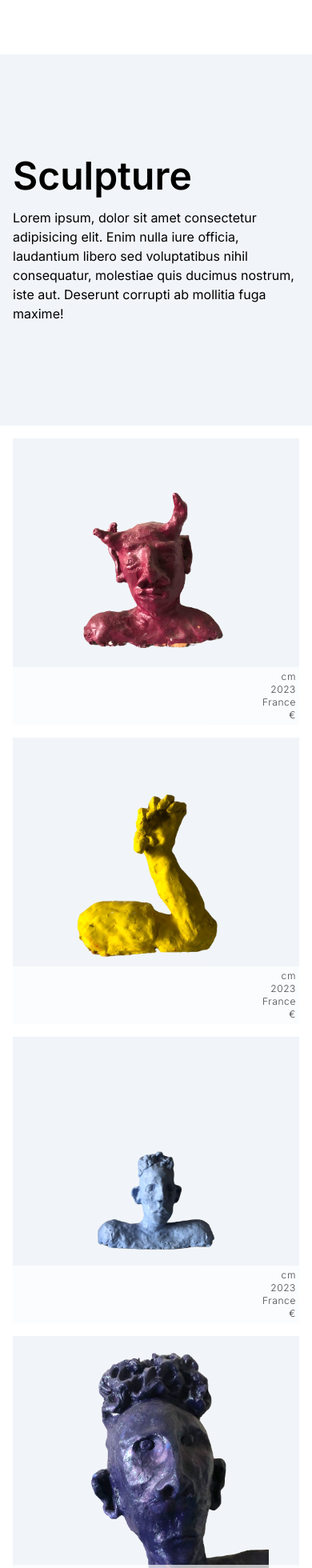
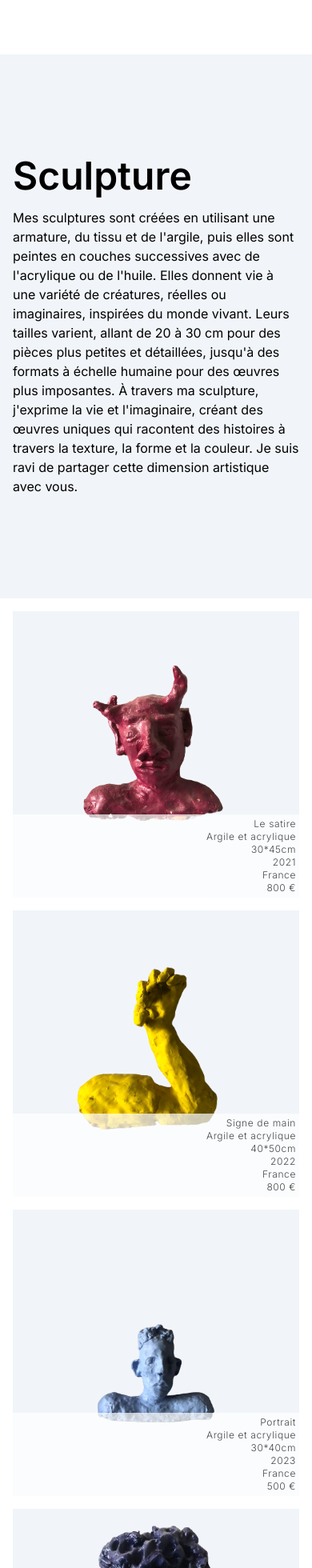
Before and after one commit to VexinWeb/cesanges, a Next.js app: page /sculpture in a window 390 px wide. Shown: the part 776-2736 px from the top of the page at 80% size. Built offline with nearby package versions, Linux system fonts and the light colour scheme.

Commit message:
Textes des catégories, dernières infos des oeuvres

```diff
--- a/app/contact/page.tsx
+++ b/app/contact/page.tsx
@@ -72,7 +72,8 @@ const ContactPage = () => {
               <div className="absolute w-full h-full object-cover">
                 <Image
                   src={imagePath}
-                  alt={`Image ${index + 1}`}
+                  // alt={`Image ${index + 1}`}
+                  alt="Photographie autoportrait"
                   className="w-full h-full object-cover opacity-70"
                   width={50}
                   height={50}
@@ -82,17 +83,31 @@ const ContactPage = () => {
           ))}
         </div>
         <div className="bg-slate-100 flex gap-4 my-10 py-16 min-w-80 flex-col md:flex-row px-4 sm:px-10">
-          <h1 className="w-full items-center font-semibold text-5xl justify-center flex">
+          <h1 className="w-full items-center font-semibold text-5xl justify-center flex px-4 sm:px-10 md:w-1/2">
             Contact
           </h1>
-          <div>
+          <div className="md:w-1/2">
             <p className="w-full flex items-center">
-              Lorem ipsum, dolor sit amet consectetur adipisicing elit. Enim
-              nulla iure officia, laudantium libero sed voluptatibus nihil
-              consequatur, molestiae quis ducimus nostrum, iste aut. Deserunt
-              corrupti ab mollitia fuga maxime!
+              Né en 1992, je suis un artiste autodidacte travaillant depuis mon
+              atelier à Albi, en Occitanie. Au cours de ma carrière artistique,
+              j&apos;ai créé et accumulé plus d&apos;un millier d&apos;œuvres
+              depuis le milieu des années 2000. Mon travail est une exploration
+              constante de l&apos;art à travers différentes disciplines,
+              notamment la peinture à l&apos;huile, la photographie et la
+              sculpture. Mes influences artistiques sont variées, mais je puise
+              une grande inspiration des maîtres classiques tels que Le
+              Caravage, Manet ou Courbet. Leurs œuvres ont façonné ma
+              compréhension de l&apos;art et influencé ma propre pratique
+              artistique. En parallèle, je m&apos;intéresse également à des
+              artistes contemporains tels que Cartier-Bresson, Basquiat et Bram
+              Bogart, qui apportent une dimension moderne à mon travail. Ma
+              collection, composée de plus de mille œuvres, témoigne de ma
+              passion pour l&apos;expression artistique et de mon désir de
+              partager des histoires visuelles uniques avec le monde. Mon art
+              est un reflet de mon voyage artistique, de mes influences et de
+              mon exploration continue de la créativité.
             </p>
-            <div className="my-4 flex flex-col md:flex-row">
+            <div className="mt-8 mb-4 flex flex-col md:flex-row">
               <div className="w-full pb-4">
                 <strong>E-mail</strong>
                 <br />
@@ -137,11 +152,11 @@ const ContactPage = () => {
         </div>
       </div>
       <div className="flex flex-row justify-between font-bold tracking-wide my-10 px-4 sm:px-10 text-base sm:text-3xl">
-        <Link href="/sculpture" className="flex">
+        <Link href="/photographie" className="flex">
           <div className="flex items-center pe-4">
             <ArrowBackIosIcon style={{ fontSize: "1.5rem" }} />
           </div>
-          <div className="flex items-center">Sculpture</div>
+          <div className="flex items-center">Photographie</div>
         </Link>
         <Link href="/peinture" className="flex">
           <div className="flex items-center">Peinture</div>
--- a/app/mock/dataPhotographie.js
+++ b/app/mock/dataPhotographie.js
@@ -1,69 +1,69 @@
 const dataPhotographie = [
   {
     id: 1,
-    title: "",
-    material: "",
-    dimensions: "cm",
-    date: "2023",
+    title: "Autoportrait",
+    material: "Impression sur toile",
+    dimensions: "",
+    date: "2018",
     location: "France",
-    price: " €",
+    price: "",
     src: "/images/photographie/1.jpg",
-    alt: "",
+    alt: "Autoportrait",
   },
   {
     id: 2,
-    title: "",
+    title: "L'atelier",
     material: "",
-    dimensions: "cm",
+    dimensions: "",
     date: "2023",
     location: "France",
-    price: " €",
+    price: "500 €",
     src: "/images/photographie/2.jpg",
-    alt: "",
+    alt: "L'atelier",
   },
   {
     id: 3,
-    title: "",
+    title: "Clair-obscur",
     material: "",
-    dimensions: "cm",
-    date: "2023",
+    dimensions: "",
+    date: "2022",
     location: "France",
-    price: " €",
+    price: "500 €",
     src: "/images/photographie/3.jpeg",
-    alt: "",
+    alt: "Clair-obscur",
   },
   {
     id: 4,
-    title: "",
+    title: "Autoportrait",
     material: "",
-    dimensions: "cm",
+    dimensions: "",
     date: "2023",
     location: "France",
-    price: " €",
+    price: "700 €",
     src: "/images/photographie/4.jpeg",
-    alt: "",
+    alt: "Autoportrait",
   },
   {
     id: 5,
-    title: "",
+    title: "Ruelle",
     material: "",
-    dimensions: "cm",
-    date: "2023",
+    dimensions: "",
+    date: "2021",
     location: "France",
-    price: " €",
+    price: "500 €",
     src: "/images/photographie/5.jpeg",
-    alt: "",
+    alt: "Ruelle",
   },
   {
     id: 6,
-    title: "",
+    title: "Abuela",
     material: "",
-    dimensions: "cm",
-    date: "2023",
+    dimensions: "",
+    date: "2021",
     location: "France",
-    price: " €",
+    price: "700 €",
     src: "/images/photographie/6.jpeg",
-    alt: "",
+    alt: "Abuela",
   },
 ];
 
--- a/app/mock/dataSculpture.js
+++ b/app/mock/dataSculpture.js
@@ -1,69 +1,69 @@
 const dataSculpture = [
   {
     id: 1,
-    title: "",
-    material: "",
-    dimensions: "cm",
-    date: "2023",
+    title: "Le satire",
+    material: "Argile et acrylique",
+    dimensions: "30*45cm",
+    date: "2021",
     location: "France",
-    price: " €",
+    price: "800 €",
     src: "/images/sculpture/1.png",
-    alt: "",
+    alt: "Le satire",
   },
   {
     id: 2,
-    title: "",
-    material: "",
-    dimensions: "cm",
-    date: "2023",
+    title: "Signe de main",
+    material: "Argile et acrylique",
+    dimensions: "40*50cm",
+    date: "2022",
     location: "France",
-    price: " €",
+    price: "800 €",
     src: "/images/sculpture/2.png",
-    alt: "",
+    alt: "Signe de main",
   },
   {
     id: 3,
-    title: "",
-    material: "",
-    dimensions: "cm",
+    title: "Portrait",
+    material: "Argile et acrylique",
+    dimensions: "30*40cm",
     date: "2023",
     location: "France",
-    price: " €",
+    price: "500 €",
     src: "/images/sculpture/3.png",
-    alt: "",
+    alt: "Portrait",
   },
   {
     id: 4,
-    title: "",
-    material: "",
-    dimensions: "cm",
+    title: "Portrait",
+    material: "Argile et acrylique",
+    dimensions: "40*60cm",
     date: "2023",
     location: "France",
-    price: " €",
+    price: "900 €",
     src: "/images/sculpture/4.png",
-    alt: "",
+    alt: "Portrait",
   },
   {
     id: 5,
-    title: "",
-    material: "",
-    dimensions: "cm",
+    title: "La bague",
+    material: "Argile et acrylique",
+    dimensions: "10cm",
     date: "2023",
     location: "France",
-    price: " €",
+    price: "300 €",
     src: "/images/sculpture/5.png",
-    alt: "",
+    alt: "La bague",
   },
   {
     id: 6,
-    title: "",
-    material: "",
-    dimensions: "cm",
+    title: "Portrait",
+    material: "Argile et acrylique",
+    dimensions: "40*50cm",
     date: "2023",
     location: "France",
-    price: " €",
+    price: "1500 €",
     src: "/images/sculpture/6.png",
-    alt: "",
+    alt: "Portrait",
   },
 ];
 
--- a/app/peinture/page.tsx
+++ b/app/peinture/page.tsx
@@ -17,7 +17,7 @@ const PeinturePage = () => {
       <div className="flex flex-col items-center justify-between h-screen">
         <Image
           src={firstImageDataPeinture.src}
-          alt="Image 1"
+          alt="Peinture"
           className=" inset-0 w-full h-full object-cover"
           width={600}
           height={600}
@@ -28,10 +28,19 @@ const PeinturePage = () => {
           Peinture
         </h1>
         <p className="w-full flex items-center">
-          Lorem ipsum, dolor sit amet consectetur adipisicing elit. Enim nulla
-          iure officia, laudantium libero sed voluptatibus nihil consequatur,
-          molestiae quis ducimus nostrum, iste aut. Deserunt corrupti ab
-          mollitia fuga maxime!
+          Mon principal mode d&apos;expression artistique est la peinture à
+          l&apos;huile, une technique riche en profondeur et en textures. Je
+          crée mes œuvres sur divers supports tels que la toile, le carton, le
+          papier spécialement conçu pour l&apos;huile, et le bois, explorant
+          ainsi diverses possibilités artistiques. Lorsque j&apos;utilise du
+          papier, je choisis un type adapté à la peinture à l&apos;huile,
+          éliminant ainsi le besoin de Gesso. Mes créations varient en taille,
+          allant du format A5 pour des œuvres plus intimes à des dimensions
+          impressionnantes de 1 mètre sur 1,5 mètre, offrant ainsi une diversité
+          d&apos;options pour les amateurs d&apos;art. À travers la peinture à
+          &apos; l&apos;huile, je partage mes émotions, idées et ma vision
+          artistique, racontant des histoires uniques avec passion et
+          dévouement.
         </p>
       </div>
       {/*  */}
--- a/app/photographie/page.tsx
+++ b/app/photographie/page.tsx
@@ -17,7 +17,7 @@ const PhotographiePage = () => {
       <div className="flex flex-col items-center justify-between h-screen">
         <Image
           src="/images/photographie/1.jpg"
-          alt="Image 1"
+          alt="Photographie autoportrait"
           className=" inset-0 w-full h-full object-cover"
           width={600}
           height={600}
@@ -28,10 +28,20 @@ const PhotographiePage = () => {
           Photographie
         </h1>
         <p className="w-full flex items-center">
-          Lorem ipsum, dolor sit amet consectetur adipisicing elit. Enim nulla
-          iure officia, laudantium libero sed voluptatibus nihil consequatur,
-          molestiae quis ducimus nostrum, iste aut. Deserunt corrupti ab
-          mollitia fuga maxime!
+          Ma photographie est entièrement numérique, explorant à la fois la
+          couleur et le noir et blanc pour créer une gamme d&apos;émotions
+          visuelles. Je me distingue par l&apos;utilisation du clair-obscur,
+          créant des contrastes impressionnants et des jeux de lumière qui
+          donnent une profondeur unique à mes clichés. Mon travail met en avant
+          l&apos;humain, capturant des émotions, des récits et des visages pour
+          une perspective authentique de la vie. En tant qu&apos;artiste, je
+          m&apos;engage également dans l&apos;autoportrait, explorant diverses
+          facettes de mon identité artistique. Ma collection de photographies
+          compte environ 1000 œuvres accumulées sur près de 20 ans, reflétant
+          mon parcours artistique et mes inspirations. À travers elle, je
+          raconte des histoires visuelles qui évoquent des émotions et des
+          réflexions, centrées sur l&apos;humain et l&apos;authenticité. Je suis
+          ravi de partager cette diversité d&apos;œuvres avec vous.
         </p>
       </div>
       {/*  */}
--- a/app/sculpture/page.tsx
+++ b/app/sculpture/page.tsx
@@ -15,7 +15,7 @@ const SculpturePage = () => {
       <div className="flex flex-col items-center justify-between h-screen">
         <Image
           src="/images/sculpture/1.png"
-          alt="Image 1"
+          alt="Sculpture"
           className=" inset-0 w-full h-full object-contain"
           width={600}
           height={600}
@@ -26,10 +26,16 @@ const SculpturePage = () => {
           Sculpture
         </h1>
         <p className="w-full flex items-center">
-          Lorem ipsum, dolor sit amet consectetur adipisicing elit. Enim nulla
-          iure officia, laudantium libero sed voluptatibus nihil consequatur,
-          molestiae quis ducimus nostrum, iste aut. Deserunt corrupti ab
-          mollitia fuga maxime!
+          Mes sculptures sont créées en utilisant une armature, du tissu et de
+          l&apos;argile, puis elles sont peintes en couches successives avec de
+          l&apos;acrylique ou de l&apos;huile. Elles donnent vie à une variété
+          de créatures, réelles ou imaginaires, inspirées du monde vivant. Leurs
+          tailles varient, allant de 20 à 30 cm pour des pièces plus petites et
+          détaillées, jusqu&apos;à des formats à échelle humaine pour des œuvres
+          plus imposantes. À travers ma sculpture, j&apos;exprime la vie et
+          l&apos;imaginaire, créant des œuvres uniques qui racontent des
+          histoires à travers la texture, la forme et la couleur. Je suis ravi
+          de partager cette dimension artistique avec vous.
         </p>
       </div>
       {/*  */}
```
Also changed, not shown: app/mock/dataPeinture.js (+10 -10 lines).
